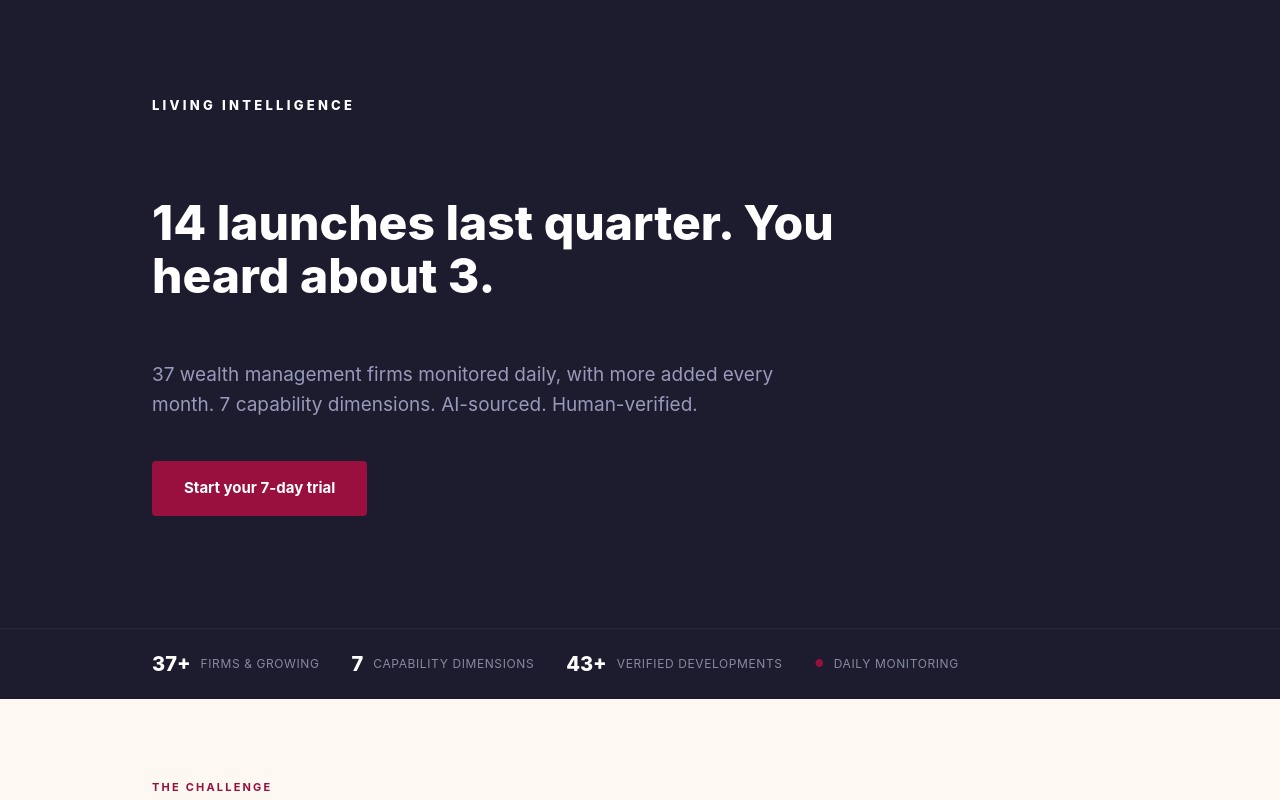
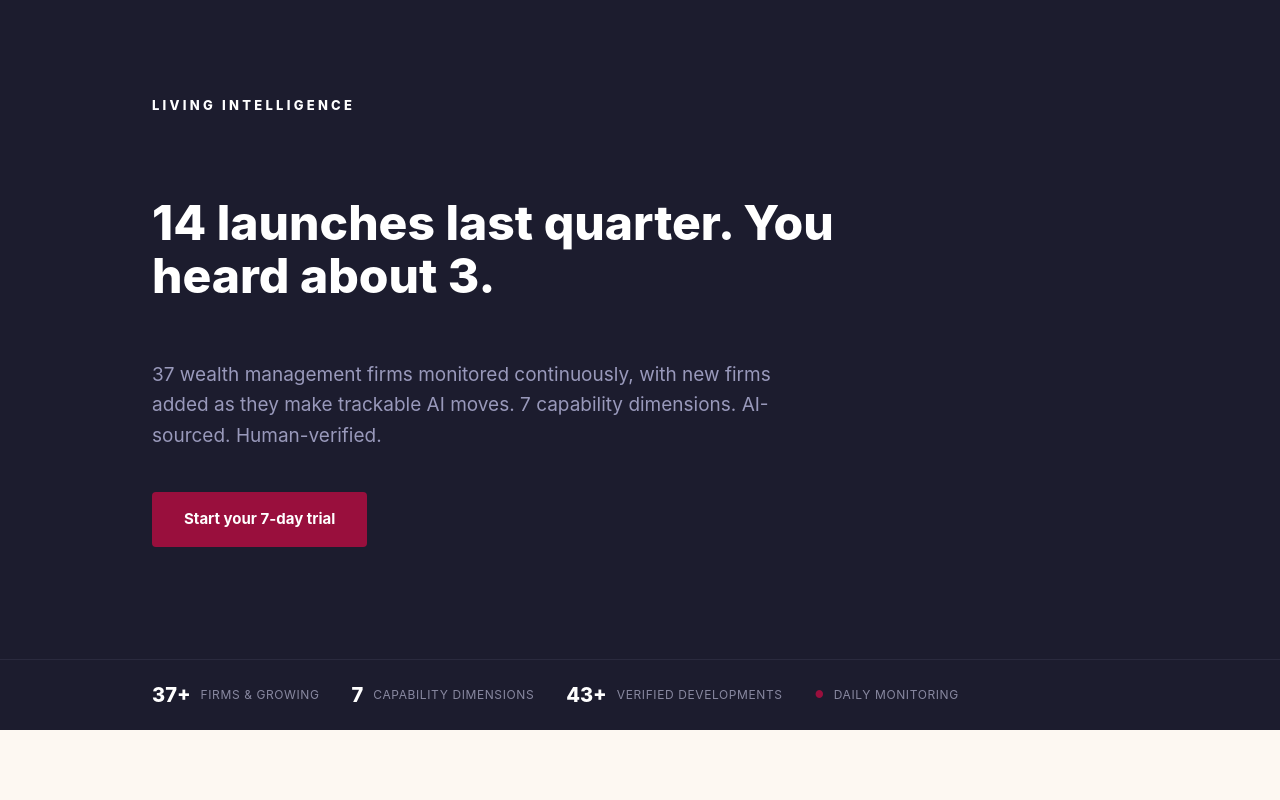
Before and after one commit to CuriosityAIAgent/living-intelligence, a Next.js app: page / in a window 1280 px wide. Shown: the top 800 px of the page. Built offline with nearby package versions, Linux system fonts and the light colour scheme.

Commit message:
Fix headline and subhead copy
Headline: "won't brief you on" → "you're not hearing about" (makes sense)
Subhead: "added every month" → "added as they make trackable AI moves" (honest)

Co-Authored-By: Claude Opus 4.6 (1M context) <noreply@anthropic.com>

```diff
--- a/app/page.tsx
+++ b/app/page.tsx
@@ -17,7 +17,7 @@ export default function LandingPage() {
           <div className="max-w-3xl">
             <RotatingHeadline />
             <p className="text-[17px] md:text-[19px] text-[#9999BB] leading-relaxed mb-10 max-w-2xl">
-              37 wealth management firms monitored daily, with more added every month. 7 capability dimensions. AI-sourced. Human-verified.
+              37 wealth management firms monitored continuously, with new firms added as they make trackable AI moves. 7 capability dimensions. AI-sourced. Human-verified.
             </p>
             <a
               href="#pricing"
--- a/components/RotatingHeadline.tsx
+++ b/components/RotatingHeadline.tsx
@@ -3,7 +3,7 @@
 import { useState, useEffect } from 'react';
 
 const HEADLINES = [
-  'The AI moves your competitors won\u2019t brief you on.',
+  'The AI moves you\u2019re not hearing about.',
   '14 launches last quarter. You heard about 3.',
   'Less noise. More signal. Fewer surprises.',
 ];
```
